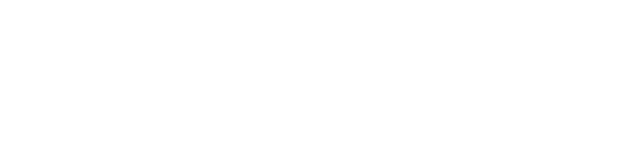
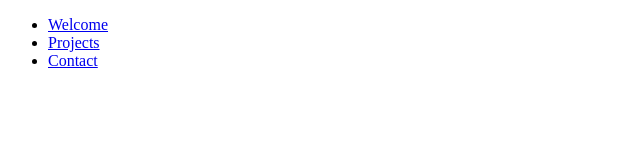
Before and after one commit to AyeshaZeenat/Ayesha_Zeenat_Portfolio, a plain HTML site: page index.html in a window 1280 px wide. Shown: the whole page, without its empty margins (0-640 px from the left). Drawn offline with Linux system fonts and the light colour scheme.

Commit message:
Added header

```diff
--- a/index.html
+++ b/index.html
@@ -1,11 +1,22 @@
 <!DOCTYPE html>
 <html lang="en">
+
 <head>
     <meta charset="UTF-8">
     <meta name="viewport" content="width=device-width, initial-scale=1.0">
     <title>Document</title>
 </head>
+
 <body>
+    <header>
+        <nav id="nav-bar">
+            <ul class="nav-links">
+                <li><a href="#welcome-section" class="nav-link">Welcome</a></li>
+                <li><a href="#projects" class="nav-link">Projects</a></li>
+                <li><a href="#contact" class="nav-link">Contact</a></li>
+            </ul>
+        </nav>
+    </header>
+</body>
 
-</body>
 </html>
```
